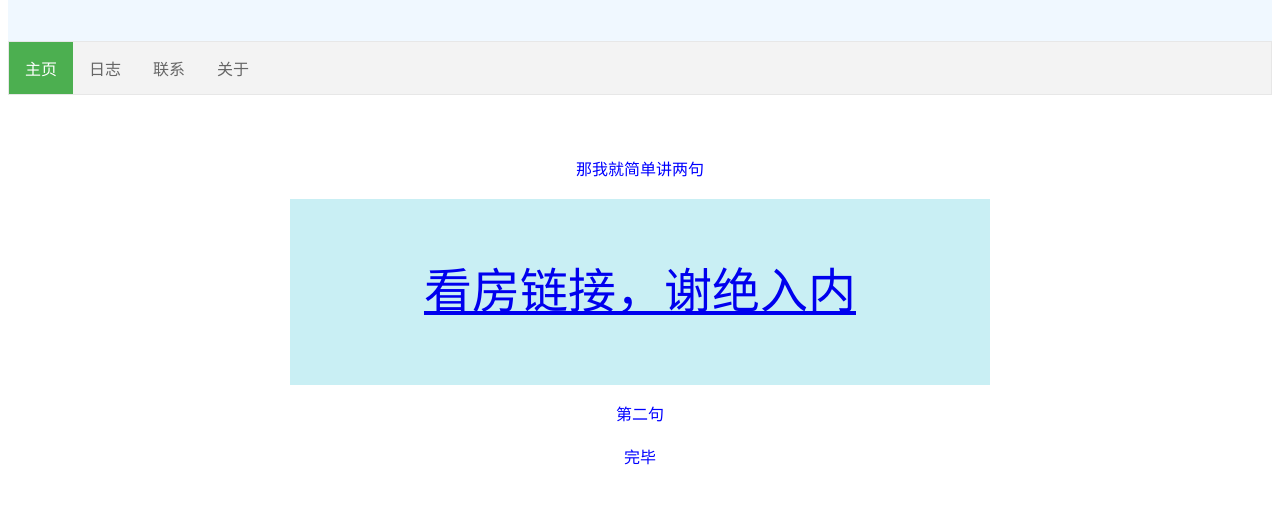
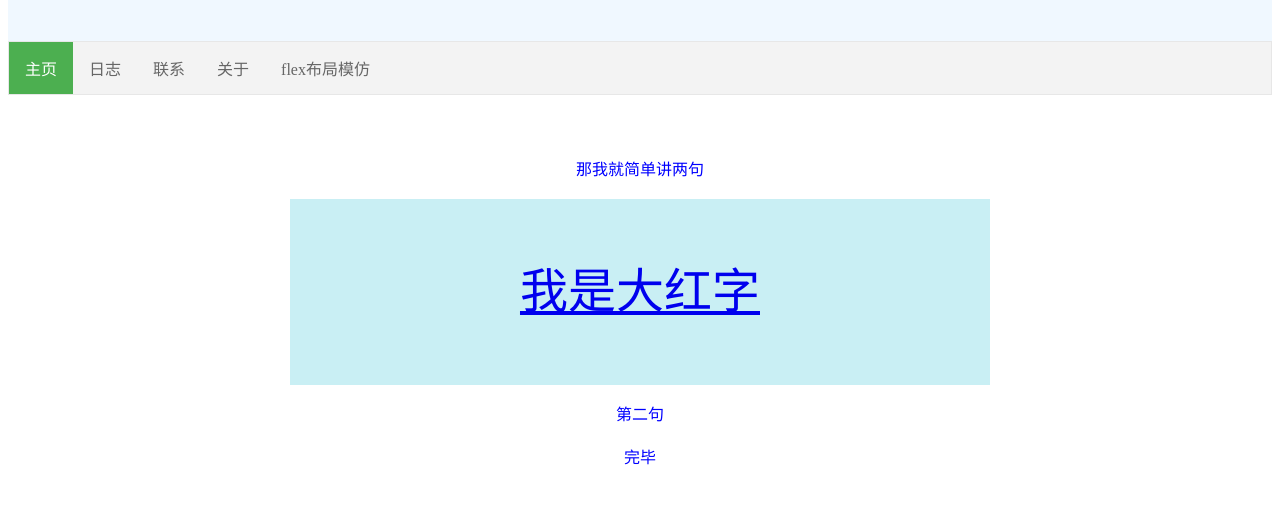
Before and after one commit to RUN-YRQ/eduwep, a plain HTML site: page index.html in a window 1280 px wide. Shown: the part 351-856 px from the top of the page. Drawn offline with Linux system fonts and the light colour scheme.

Commit message:
Update index.html

```diff
--- a/index.html
+++ b/index.html
@@ -47,6 +47,7 @@
       <li><a href="#blog">日志</a></li>
       <li><a href="#contact">联系</a></li>
       <li><a href="#about">关于</a></li>
+      <li><a href="Flex.html">flex布局模仿</a></li>
     </ul>
 
     <div
@@ -70,7 +71,7 @@
       >
         <p align="center">
           <font size="10" color="green">
-            <a href="https://b23.tv/3y2xZpH" id="house">看房链接，谢绝入内</a>
+            <a href="https://b23.tv/3y2xZpH" id="house">我是大红字</a>
           </font>
         </p>
       </div>
```
